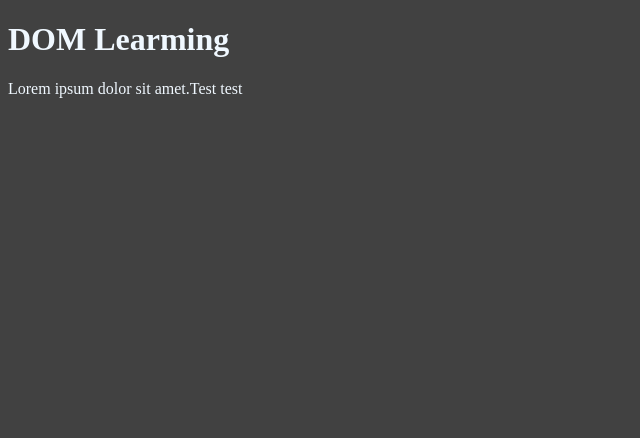
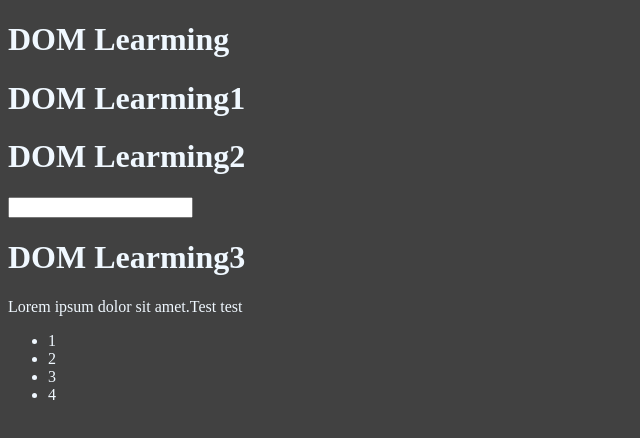
Before and after one commit to saurav23111993/ChaiAurCodeJS, a plain HTML site: page 04_Dom/dom.html in a window 1280 px wide. Shown: the whole page, without its empty margins (0-640 px from the left). Drawn offline with Linux system fonts and the light colour scheme.

Commit message:
Node List

```diff
--- a/04_Dom/dom.html
+++ b/04_Dom/dom.html
@@ -9,15 +9,25 @@
             background-color: #414141;
             color :aliceblue
         }
-        .heading {
 
-        }
     </style>
 </head>
 <body class="bg-black">
     <div class="heading">
         <h1> DOM Learming</h1>
-        <p>Lorem ipsum dolor sit amet.<span>Test test</span></p>
+        <h1> DOM Learming1</h1>
+        <h1> DOM Learming2</h1>
+        <input type="text" name="Name" id="name">
+        <h1> DOM Learming3</h1>
+        <p class="abc">Lorem ipsum dolor sit amet.<span id= "span">Test test</span></p>
+
+
+        <ul>
+            <li class="lstItem">1</li>
+            <li class="lstItem">2</li>
+            <li class="lstItem">3</li>
+            <li class="lstItem">4</li>
+        </ul>
     </div>
 </body>
 </html>
```
Also changed, not shown: 04_Dom/dom2.html (added, +39 -0 lines).
